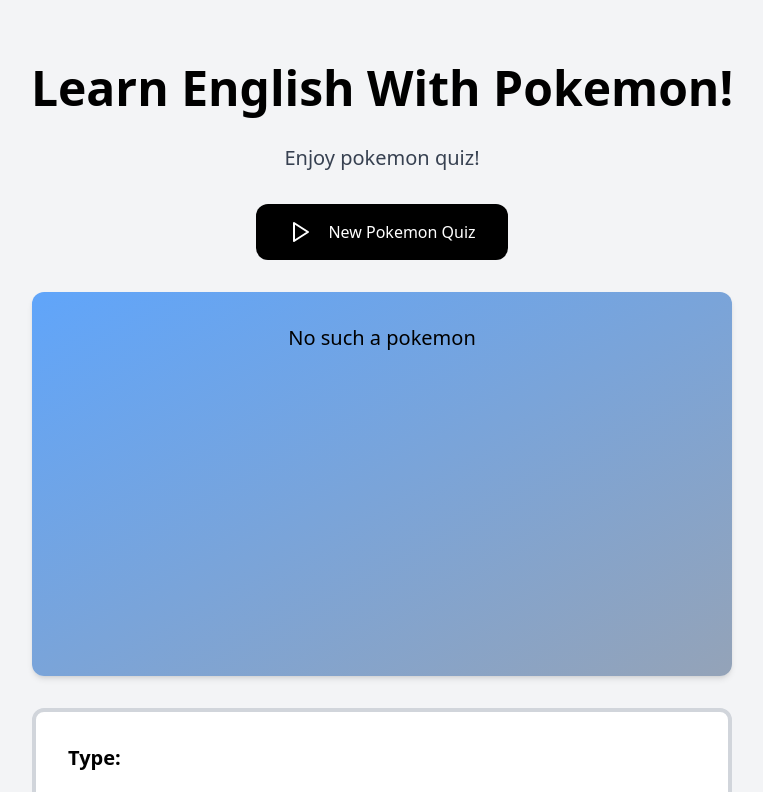
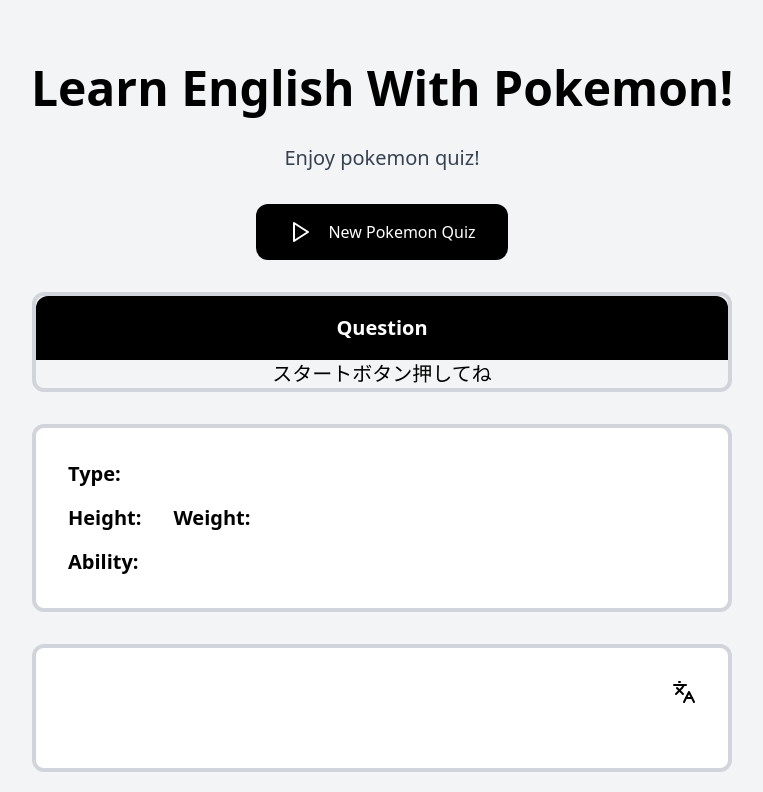
Before and after one commit to KeishiIrisa/pokemon-quiz-frontend, a React (Vite) app: page / in a window 1280 px wide. Shown: the top 792 px of the page, without its empty margins (258-1021 px from the left). Built offline with nearby package versions, Linux system fonts and the light colour scheme.

Commit message:
finished basic question function

```diff
--- a/src/App.jsx
+++ b/src/App.jsx
@@ -70,7 +70,6 @@
       pokeabilities: abilitiesDatas
     });
 
-
     };
 
     fetchPokemonDetails();
@@ -78,7 +77,7 @@
 
 
   const handleSetPokeId = async () => {
-    const poke_id = Math.floor(Math.random() * 1025) + 1;
+    const poke_id = Math.floor(Math.random() * 900) + 1;
     setPokeId(poke_id);
   }
 
@@ -118,7 +117,7 @@
         </button>
       </div>
       {/* quiz card */}
-      <PokemonQuizCard pokemon={pokemon} />
+      <PokemonQuizCard pokeId={pokeId} pokemon={pokemon} onSetPokeId={handleSetPokeId}/>
       {/* details card */}
       <PokemonDetailsCard pokemon={pokemon} showPopup={showPopup} />
       {/* ポケモン解説カード */}
--- /dev/null
+++ b/src/components/AnswerInputCard.jsx
@@ -0,0 +1,53 @@
+import { ChevronRight, Delete } from "lucide-react";
+import React, { useEffect, useState } from "react";
+
+const AnswerInputCard = ({pokeId, answer_candidates, pokemon_name_ja_name, onAnswerSubmit, onSetPokeId}) => {
+    const [currentAnswer, setCurrentAnswer] = useState("");
+
+    useEffect(() => {
+        setCurrentAnswer("");
+    }, [pokeId])
+
+    const checkAnswer = (answer) => {
+        return answer === pokemon_name_ja_name
+    }
+
+    const handleSubmit = () => {
+        const isCorrect = checkAnswer(currentAnswer);
+        onAnswerSubmit(isCorrect)
+    }
+
+    const handleDeleteLastChar = () => {
+        if (currentAnswer.length > 0) {
+            setCurrentAnswer(currentAnswer.slice(0, -1));
+
+        }
+    }
+
+    return (
+        <div className="flex flex-col items-center justify-center">
+            {/* current answer box */}
+            <div className="flex bg-white rounded-md border-2 border-black font-black text-3xl mb-8 w-full h-10 justify-center items-center"><p>{currentAnswer}</p></div>
+            {/* answer candidates box */}
+            <div className="inline-grid grid-cols-5 gap-4">
+                {answer_candidates && answer_candidates.map((char, index) => (
+                    <button key={index} className="bg-gradient-to-b from-gray-500 to-gray-900 rounded-xl p-2 text-white font-black text-4xl border-2 border-gray-950 w-16 h-16" onClick={() => setCurrentAnswer(currentAnswer + char)}>
+                        <span>{char}</span>
+                    </button>
+                ))}
+            </div>
+            <div className="flex flex-row items-center mt-8 justify-between w-full">
+                <div className="flex flex-col items-center">
+                    {/* delete 1 char button */}
+                    <button className="flex bg-gradient-to-b from-gray-500 to-gray-900 rounded-xl p-2 border-2 border-gray-950 w-36 h-10 text-white items-center justify-center mb-4" onClick={handleDeleteLastChar}><Delete className="w-10 h-10"/></button>
+                    {/* skip this question button */}
+                    <button className="flex bg-gradient-to-b from-gray-400 to-gray-600 rounded-xl p-2 border-2 border-gray-950 w-36 h-10 text-white text-xl items-center justify-center" onClick={onSetPokeId}><ChevronRight className="w-8 h-8"/>Skip</button>
+                </div>
+                {/* send answer button */}
+                <button className="flex bg-blue-600 rounded-xl p-2 border-2 border-gray-950 w-56 text-white items-center justify-center h-24 text-xl font-black" onClick={handleSubmit}>Submit</button>
+            </div>
+        </div>
+    );
+};
+
+export default AnswerInputCard;
--- a/src/components/PokemonQuizCard.jsx
+++ b/src/components/PokemonQuizCard.jsx
@@ -1,17 +1,79 @@
-import React from "react";
+import React, { useEffect, useState } from "react";
+import { generateAnswerCandidates, getRandomKatakanaCharacter } from "../utils/pokemonUtils";
+import AnswerInputCard from "./AnswerInputCard";
 
-const PokemonQuizCard = ({pokemon}) => {
+const PokemonQuizCard = ({pokeId, pokemon, onSetPokeId}) => {
+    const [isAnswerCorrect, setIsAnswerCorrect] = useState(null);
+    const [answerCandidates, setAnswerCandidates] = useState([]);
+    const [pokemonNameJaName, setPokemonNameJaName] = useState(null);
+    const [isImgHidden, setIsImgHidden] = useState(true);
+
+    useEffect(() => {
+        setIsAnswerCorrect(null);
+        setAnswerCandidates([]);
+        setPokemonNameJaName(null);
+        setIsImgHidden(true);
+
+        if (pokemon) {
+            const pokemon_name_ja = pokemon.pokespecies.names.find(entry => entry.language.name === 'ja-Hrkt') || null;
+            const name = pokemon_name_ja ? pokemon_name_ja.name : null;
+            setPokemonNameJaName(name)
+
+            if (name) {
+                const answer = name.split('');
+                const candidates = generateAnswerCandidates(answer);
+                setAnswerCandidates(candidates);
+            }
+        }
+
+    }, [pokemon, pokeId]);//this is executed when only pokemon is changed
+
+    useEffect(() => {
+        if (isAnswerCorrect) {
+            setIsImgHidden(false);
+            const timer = setTimeout(() => {
+                onSetPokeId();
+            }, 500);
+
+            return () => clearTimeout(timer);
+        } else if (!isAnswerCorrect) {
+            const timer = setTimeout(() => {
+                setIsAnswerCorrect(null);
+            }, 500);
+
+            return () => clearTimeout(timer);
+        }
+    }, [isAnswerCorrect, onSetPokeId])
+
+
+
+    const handleAnswerSubmit = (isCorrect) => {
+        setIsAnswerCorrect(isCorrect);
+    }
+
+
     return (
         <div className="flex justify-center">
-            <div className="bg-gradient-to-br from-blue-400 to-slate-400 shadow-md space-y-12 rounded-xl w-[700px] min-h-96 p-8">
-            {pokemon ? (
-                <>
-                <p className="text-center text-xl ">{pokemon.species.name}</p>
-                <img className="flex mx-auto h-64 w-64" src={pokemon.sprites.front_default} alt="" />
-                </>
-            ) : (
-                <p className="text-center text-xl ">No such a pokemon</p>
-            )}
+            {/* Quiz Container */}
+            <div className="g-white w-[700px] rounded-xl border-4 border-gray-300 space-y-4">
+                <div>
+                    <div className="flex bg-black h-16 text-xl font-black text-white rounded-tr-xl rounded-tl-xl items-center justify-center">Question</div>
+                    {isAnswerCorrect !== null && (
+                        <p className="text-center text-xl">
+                            {isAnswerCorrect ? "Correct" : "Wrong"}
+                        </p>
+                    )}
+                {pokemon ? (
+                    // Pokemon Image and AnswerInput Card
+                    <div className="flex flex-row justify-center m-8 items-center">
+                        <img className= {`flex mx-auto h-64 w-64 ${isImgHidden ? 'blur' : ''}`} src={pokemon.sprites.front_default} alt="" />
+                        {/* AnswerInputCard */}
+                        <AnswerInputCard pokeId={pokeId} answer_candidates={answerCandidates} pokemon_name_ja_name={pokemonNameJaName} onAnswerSubmit={handleAnswerSubmit} onSetPokeId={onSetPokeId}/>
+                    </div>
+                ) : (
+                    <p className="text-center text-xl ">スタートボタン押してね</p>
+                )}
+                </div>
             </div>
         </div>
     );
--- a/src/index.css
+++ b/src/index.css
@@ -9,3 +9,7 @@
 p {
     @apply text-xl  font-light text-black;
 }
+
+.blur {
+    filter: grayscale(100%) blur(15px);
+}
--- a/src/utils/pokemonUtils.js
+++ b/src/utils/pokemonUtils.js
@@ -29,3 +29,21 @@
     return pokemonDescriptions[0];
   }
 };
+
+export const getRandomKatakanaCharacter = () => {
+  const characters =
+    "アイウエオカキクケコサシスセソタチツテトナニヌネノハヒフヘホマミムメモヤユヨラリルレロワヲンガギグゲゴザジズゼゾダヂヅデドバビブベボパピプペポァィゥェォャュョッ";
+  return characters.charAt(Math.floor(Math.random() * characters.length));
+};
+
+export const generateAnswerCandidates = (answer) => {
+  let candidates = answer;
+  while (candidates.length < 10) {
+    const randomChar = getRandomKatakanaCharacter();
+    if (!candidates.includes(randomChar)) {
+      candidates.push(randomChar);
+    }
+  }
+  candidates.sort(() => Math.random() - 0.5);
+  return candidates;
+};
```
